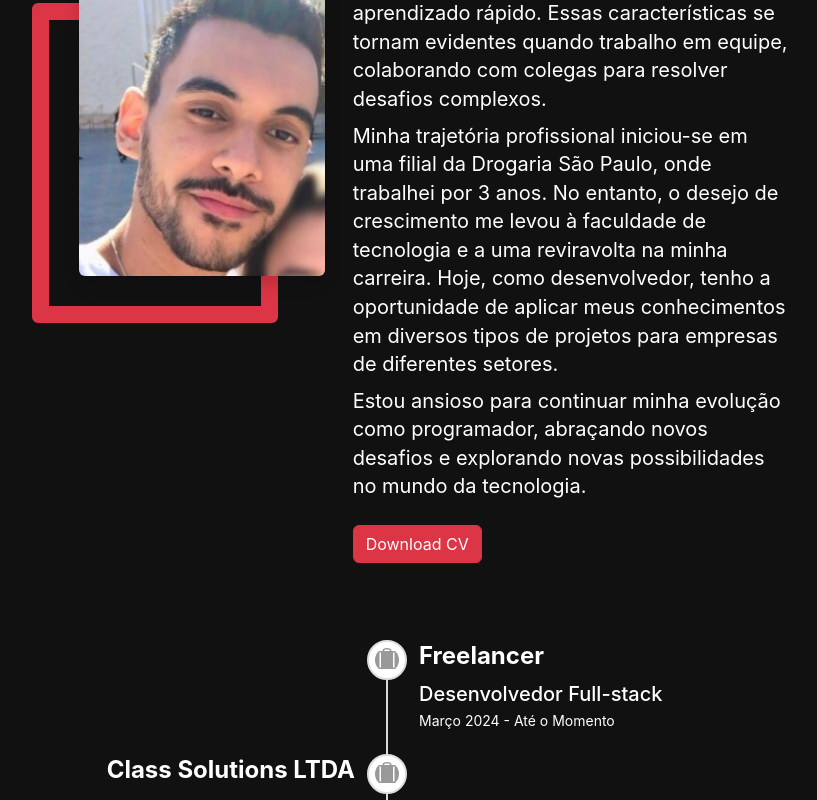
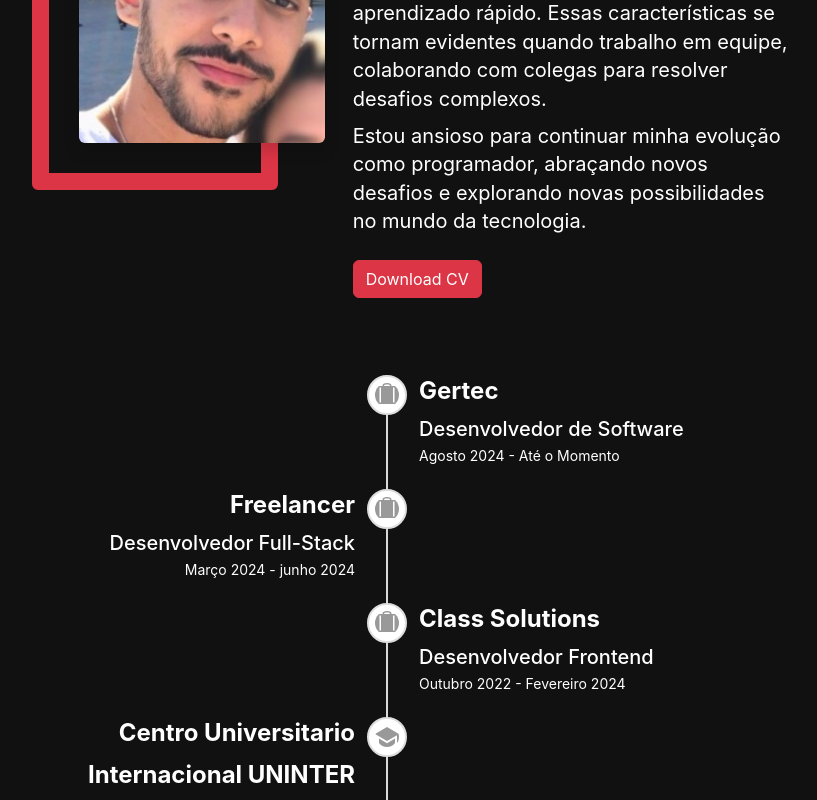
Before and after one commit to Gabriel-Marreiros/web-portfolio, a React (Vite) app in the folder front-end/: page / in a window 1280 px wide. Shown: the part 1200-2000 px from the top of the page, without its empty margins (253-1070 px from the left). Built offline with nearby package versions, Linux system fonts and the light colour scheme.

Commit message:
feat: Remove parte do texto "sobre mim" e adiciona nova experiência (Gertec)

```diff
--- a/front-end/src/components/AboutMe/index.tsx
+++ b/front-end/src/components/AboutMe/index.tsx
@@ -1,15 +1,13 @@
 
 
-import styles from "./AboutMe.module.scss"
-import "./timeline.scss"
+import styles from "./AboutMe.module.scss";
+import "./timeline.scss";
 
-import SectionTitle from "../SectionTitle"
-import image from "/images/gabriel-picture.jpg"
-import { Timeline } from "rsuite"
+import SectionTitle from "../SectionTitle";
+import image from "../../../public/images/gabriel-picture.jpg";
+import { Timeline } from "rsuite";
 import { RiGraduationCapFill } from "react-icons/ri";
 import { BsSuitcaseLgFill } from "react-icons/bs";
-
-
 
 function AboutMe() {
 
@@ -28,13 +26,10 @@ function AboutMe() {
 
                 <div className={`col-12 col-lg-5 fs-5 text-white `}>
                     <p>
-                        Desenvolvedor de Software com 2 anos de experiência, participei de diversos projetos para empresas de diferentes setores. Sou apaixonado por transformar ideias e conceitos em soluções tecnológicas que impactam positivamente empresas e pessoas.
+                        Desenvolvedor de Software com mais de 3 anos de experiência, participei de diversos projetos para empresas de diferentes setores. Sou apaixonado por transformar ideias e conceitos em soluções tecnológicas que impactam positivamente empresas e pessoas.
                     </p>
                     <p>
                         Minha flexibilidade e adaptabilidade são fortes ativos, tanto quanto minha capacidade de aprendizado rápido. Essas características se tornam evidentes quando trabalho em equipe, colaborando com colegas para resolver desafios complexos.
-                    </p>
-                    <p>
-                        Minha trajetória profissional iniciou-se em uma filial da Drogaria São Paulo, onde trabalhei por 3 anos. No entanto, o desejo de crescimento me levou à faculdade de tecnologia e a uma reviravolta na minha carreira. Hoje, como desenvolvedor, tenho a oportunidade de aplicar meus conhecimentos em diversos tipos de projetos para empresas de diferentes setores.
                     </p>
                     <p>
                         Estou ansioso para continuar minha evolução como programador, abraçando novos desafios e explorando novas possibilidades no mundo da tecnologia.
@@ -48,12 +43,17 @@ function AboutMe() {
             <div className={`col-11 col-md-6 py-4`}>
                 <Timeline align="alternate" className={`w-100 text-white`}>
                     <Timeline.Item dot={<BsSuitcaseLgFill />}>
-                        <h3 className={`fs-4 m-0`}>Freelancer</h3>
-                        <h4 className={`fs-5 fw-medium m-0`}>Desenvolvedor Full-stack</h4>
-                        <p className={`m-0`}>Março 2024 - Até o Momento</p>
+                        <h3 className={`fs-4 m-0`}>Gertec</h3>
+                        <h4 className={`fs-5 fw-medium m-0`}>Desenvolvedor de Software</h4>
+                        <p className={`m-0`}>Agosto 2024 - Até o Momento</p>
                     </Timeline.Item>
                     <Timeline.Item dot={<BsSuitcaseLgFill />}>
-                        <h3 className={`fs-4 m-0`}>Class Solutions LTDA</h3>
+                        <h3 className={`fs-4 m-0`}>Freelancer</h3>
+                        <h4 className={`fs-5 fw-medium m-0`}>Desenvolvedor Full-Stack</h4>
+                        <p className={`m-0`}>Março 2024 - junho 2024</p>
+                    </Timeline.Item>
+                    <Timeline.Item dot={<BsSuitcaseLgFill />}>
+                        <h3 className={`fs-4 m-0`}>Class Solutions</h3>
                         <h4 className={`fs-5 fw-medium m-0`}>Desenvolvedor Frontend</h4>
                         <p className={`m-0`}>Outubro 2022 - Fevereiro 2024</p>
                     </Timeline.Item>
```
